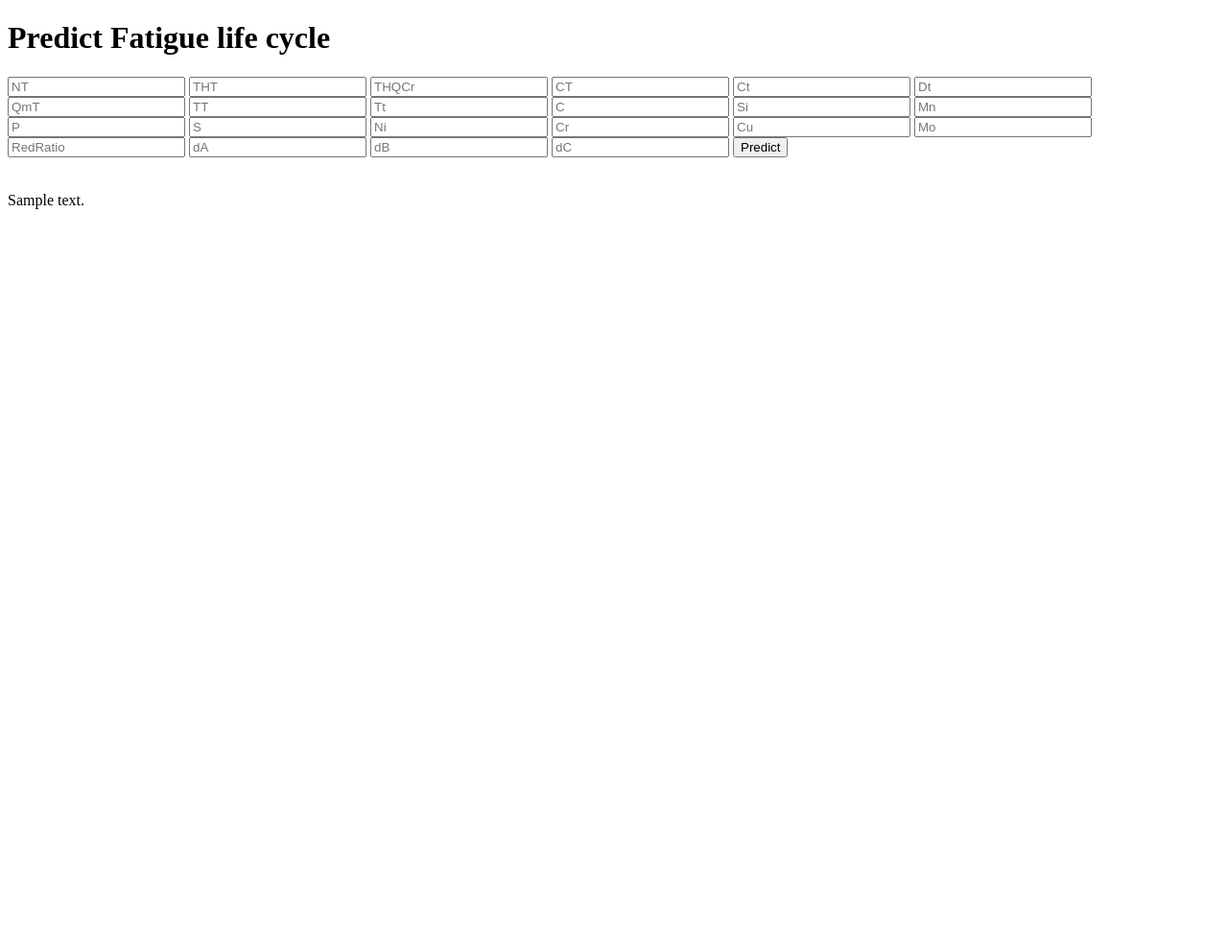
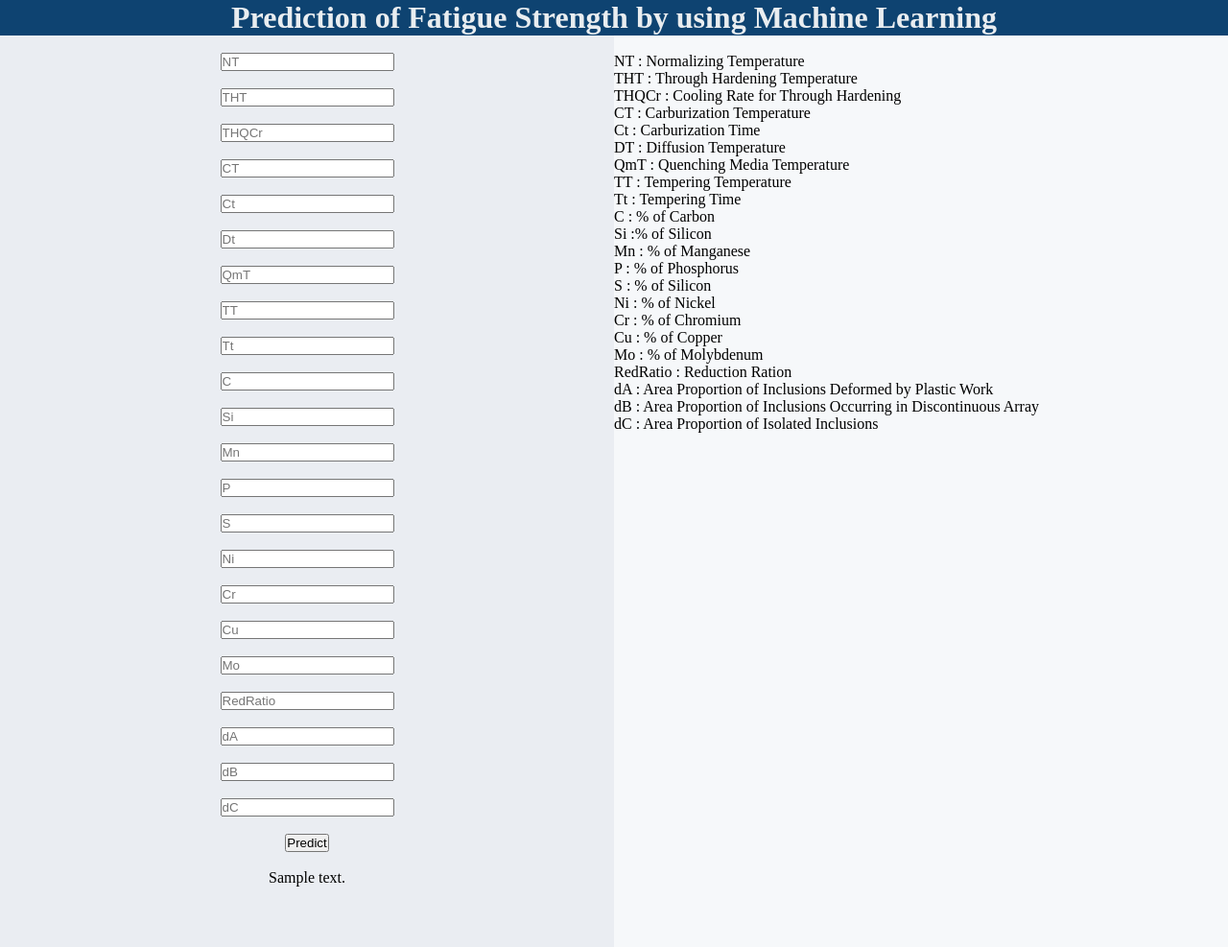
Before and after one commit to NagrajADesai/Prediction_of_fatigue_strength, a Flask app: template templates/home.html in a window 1280 px wide. Shown: the whole page at 96% size. Before the commit the page ends 218 px from the top, so only its background shows below. Run offline with Flask 3, Linux system fonts and the light colour scheme; the template is opened without the code that fills it: most values are stand-ins (such as "Sample title", 1, 10 or a date in 2020); parts of the project's set-up code (start-up, migrations or seed data) failed here and were passed over.

Commit message:
templates modified

```diff
--- a/templates/home.html
+++ b/templates/home.html
@@ -3,52 +3,153 @@
 <!--From https://codepen.io/frytyler/pen/EGdtg-->
 <head>
   <meta charset="UTF-8">
-  <title>ML API</title>
+  <title>Prediction of Fatigue Strength by using Machine Learning</title>
   <link href='https://fonts.googleapis.com/css?family=Pacifico' rel='stylesheet' type='text/css'>
 <link href='https://fonts.googleapis.com/css?family=Arimo' rel='stylesheet' type='text/css'>
 <link href='https://fonts.googleapis.com/css?family=Hind:300' rel='stylesheet' type='text/css'>
 <link href='https://fonts.googleapis.com/css?family=Open+Sans+Condensed:300' rel='stylesheet' type='text/css'>
-
+<style>
+	*{
+		margin:0%;
+		padding: 0px;
+	}
+	.center{
+		align:middle ;
+	}
+	.headdiv{
+		background-color:rgb(14, 67, 113);
+		color: rgb(233, 237, 240);
+		text-align: center;
+	}
+	.login{
+		width:50%;
+    height:950px;
+    background-color:rgb(234, 237, 242);
+    display:inline-block;
+	}
+	.detail{
+		width:50%;
+    height:950px;
+    background-color:rgb(246, 248, 250);
+    position: absolute;
+    right:0px;
+   display:inline-block;
+	}
+	.center{
+		text-align: center;
+	}
+</style>
 </head>
 
 <body>
+	<div class="headdiv">
+		<h1>Prediction of Fatigue Strength by using Machine Learning</h1>
+	</div>
  <div class="login">
-	<h1>Predict Fatigue life cycle</h1>
+     <!-- Main Input For Receiving Query to our ML -->
+    <form  action="{{ url_for('predict')}}"method="post" >
+         <div class="center">
+			<br>
+    	<input type="text" name="NT" placeholder="NT" required="required" />
+	    <br><br>
+		<input type="text" name="THT" placeholder="THT" required="required" />
+		<br><br>
+		<input type="text" name="THQCr" placeholder="THQCr" required="required" />
+		<br><br>
+		<input type="text" name="CT" placeholder="CT" required="required" />
+		<br><br>
+		<input type="text" name="Ct" placeholder="Ct" required="required" />
+		<br><br>
+		<input type="text" name="Dt" placeholder="Dt" required="required" />
+		<br><br>
+		<input type="text" name="QmT" placeholder="QmT" required="required" />
+	    <br><br>
+		<input type="text" name="TT" placeholder="TT" required="required" />
+	    <br><br>
+		<input type="text" name="Tt" placeholder="Tt" required="required" />
+		<br><br>
+		<input type="text" name="C" placeholder="C" required="required" />
+	    <br><br>
+		<input type="text" name="Si" placeholder="Si" required="required" />
+		<br><br>
+		<input type="text" name="Mn" placeholder="Mn" required="required" />
+		<br><br>
+		<input type="text" name="P" placeholder="P" required="required" />
+	    <br><br>
+		<input type="text" name="S" placeholder="S" required="required" />
+	    <br><br>
+		<input type="text" name="Ni" placeholder="Ni" required="required" />
+	    <br><br>
+		<input type="text" name="Cr" placeholder="Cr" required="required" />
+		<br><br>
+		<input type="text" name="Cu" placeholder="Cu" required="required" />
+	    <br><br>
+		<input type="text" name="Mo" placeholder="Mo" required="required" />
+	    <br><br>
+		<input type="text" name="RedRatio" placeholder="RedRatio" required="required" />
+	    <br><br>
+		<input type="text" name="dA" placeholder="dA" required="required" />
+	    <br><br>
+		<input type="text" name="dB" placeholder="dB" required="required" />
+	    <br><br>
+		<input type="text" name="dC" placeholder="dC" required="required" />
+	    <br><br>
+        <button type="submit" class="btn btn-primary btn-block btn-large">Predict</button>
 
-     <!-- Main Input For Receiving Query to our ML -->
-    <form action="{{ url_for('predict')}}"method="post">
-    	<input type="text" name="NT" placeholder="NT" required="required" />
-        <input type="text" name="THT" placeholder="THT" required="required" />
-		<input type="text" name="THQCr" placeholder="THQCr" required="required" />
-		<input type="text" name="CT" placeholder="CT" required="required" />
-		<input type="text" name="Ct" placeholder="Ct" required="required" />
-		<input type="text" name="Dt" placeholder="Dt" required="required" />
-		<input type="text" name="QmT" placeholder="QmT" required="required" />
-		<input type="text" name="TT" placeholder="TT" required="required" />
-		<input type="text" name="Tt" placeholder="Tt" required="required" />
-		<input type="text" name="C" placeholder="C" required="required" />
-		<input type="text" name="Si" placeholder="Si" required="required" />
-		<input type="text" name="Mn" placeholder="Mn" required="required" />
-		<input type="text" name="P" placeholder="P" required="required" />
-		<input type="text" name="S" placeholder="S" required="required" />
-		<input type="text" name="Ni" placeholder="Ni" required="required" />
-		<input type="text" name="Cr" placeholder="Cr" required="required" />
-		<input type="text" name="Cu" placeholder="Cu" required="required" />
-		<input type="text" name="Mo" placeholder="Mo" required="required" />
-		<input type="text" name="RedRatio" placeholder="RedRatio" required="required" />
-		<input type="text" name="dA" placeholder="dA" required="required" />
-		<input type="text" name="dB" placeholder="dB" required="required" />
-		<input type="text" name="dC" placeholder="dC" required="required" />
-
-        <button type="submit" class="btn btn-primary btn-block btn-large">Predict</button>
     </form>
-
    <br>
    <br>
-   {{ prediction_text }}
+	{{ prediction_text }}
+   </div>
 
- </div>
-
+ </div><div class="detail">
+<p>
+<br>
+<span>NT : Normalizing Temperature</span>
+<br>
+<span>THT : Through Hardening Temperature</span>
+<br>
+<span>THQCr : Cooling Rate for Through Hardening</span>
+<br>
+<span>CT : Carburization Temperature</span>
+<br>
+<span>Ct : Carburization Time</span>
+<br>
+<span>DT : Diffusion Temperature</span>
+<br>
+<span>QmT : Quenching Media Temperature</span>
+<br>
+<span>TT : Tempering Temperature</span>
+<br>
+<span>Tt : Tempering Time</span>
+<br>
+<span>C : % of Carbon</span>
+<br>
+<span>Si :% of Silicon</span>
+<br>
+<span>Mn : % of Manganese</span>
+<br>
+<span>P : % of Phosphorus</span>
+<br>
+<span>S : % of Silicon</span>
+<br>
+<span>Ni : % of Nickel</span>
+<br>
+<span>Cr : % of Chromium</span>
+<br>
+<span>Cu : % of Copper</span>
+<br>
+<span>Mo : % of Molybdenum</span>
+<br>
+<span>RedRatio : Reduction Ration</span>
+<br>
+<span>dA : Area Proportion of Inclusions Deformed by Plastic Work</span>
+<br>
+<span>dB : Area Proportion of Inclusions Occurring in Discontinuous Array</span>
+<br>
+<span>dC : Area Proportion of Isolated Inclusions</span>
+</p>
+</div>
 
 </body>
 </html>
```
Also changed, not shown: 2 other files.
